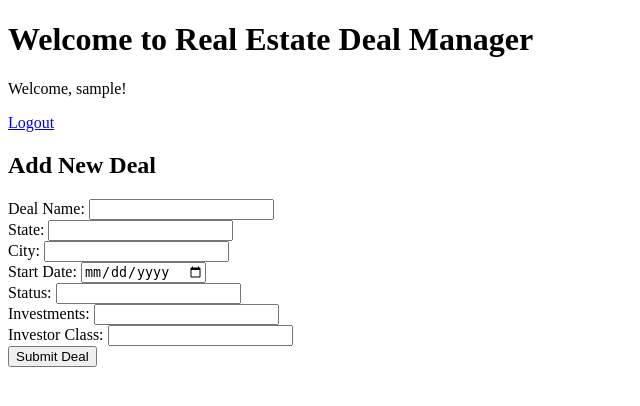
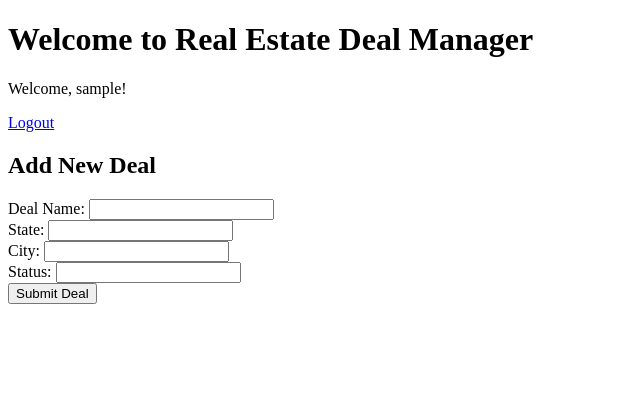
Before and after one commit to LionsrockCM/WildOakDealsApp, a Flask app: page / in a window 1280 px wide. Shown: the top 406 px of the page, without its empty margins (0-640 px from the left). Run offline with Flask 3, Linux system fonts and the light colour scheme; the visitor is signed in with stand-in values (Sample User, id 1).

Commit message:
Assistant checkpoint: Remove Start Date, Investments, and Investor Class fields
Assistant generated file changes:
- templates/home.html: Modify deal form to remove Start Date, Investments, and Investor Class fields

---

User prompt:

Update home.html in the templates folder of this Flask app. Modify the deal intake form to include only Deal Name (text), State (text with auto-suggestions for US states), City (text), and Status (text), removing Start Date, Investments, and Investor Class. Keep the existing HTML5 validation (required fields), real-time validation feedback, and success message with JavaScript. Do not add CSS styling

```diff
--- a/templates/home.html
+++ b/templates/home.html
@@ -82,24 +82,9 @@
                 <span class="error-message" id="city_error"></span>
             </div>
             <div>
-                <label for="start_date">Start Date:</label>
-                <input type="date" id="start_date" name="start_date" required>
-                <span class="error-message" id="start_date_error"></span>
-            </div>
-            <div>
                 <label for="status">Status:</label>
                 <input type="text" id="status" name="status" required>
                 <span class="error-message" id="status_error"></span>
-            </div>
-            <div>
-                <label for="investments">Investments:</label>
-                <input type="number" id="investments" name="investments" step="0.01" required>
-                <span class="error-message" id="investments_error"></span>
-            </div>
-            <div>
-                <label for="investor_class">Investor Class:</label>
-                <input type="text" id="investor_class" name="investor_class" required>
-                <span class="error-message" id="investor_class_error"></span>
             </div>
             <button type="submit">Submit Deal</button>
         </form>
```
